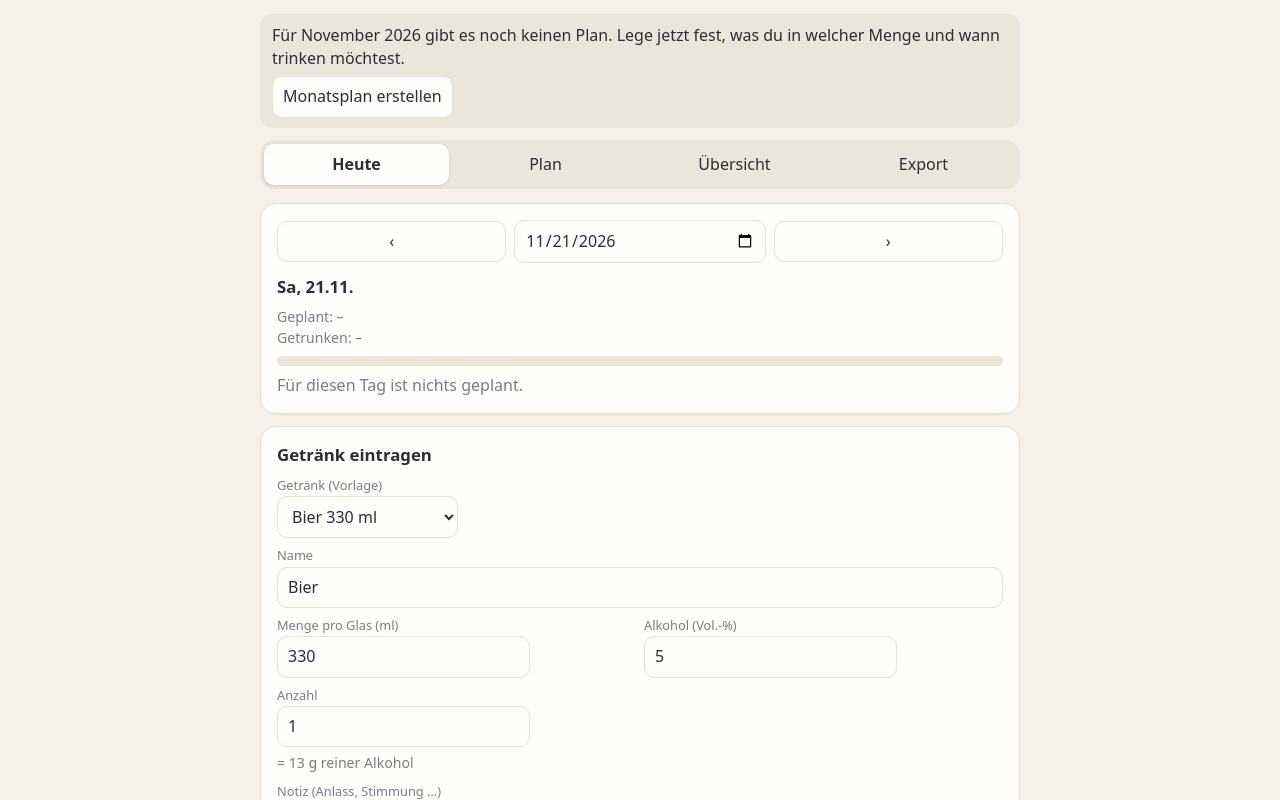
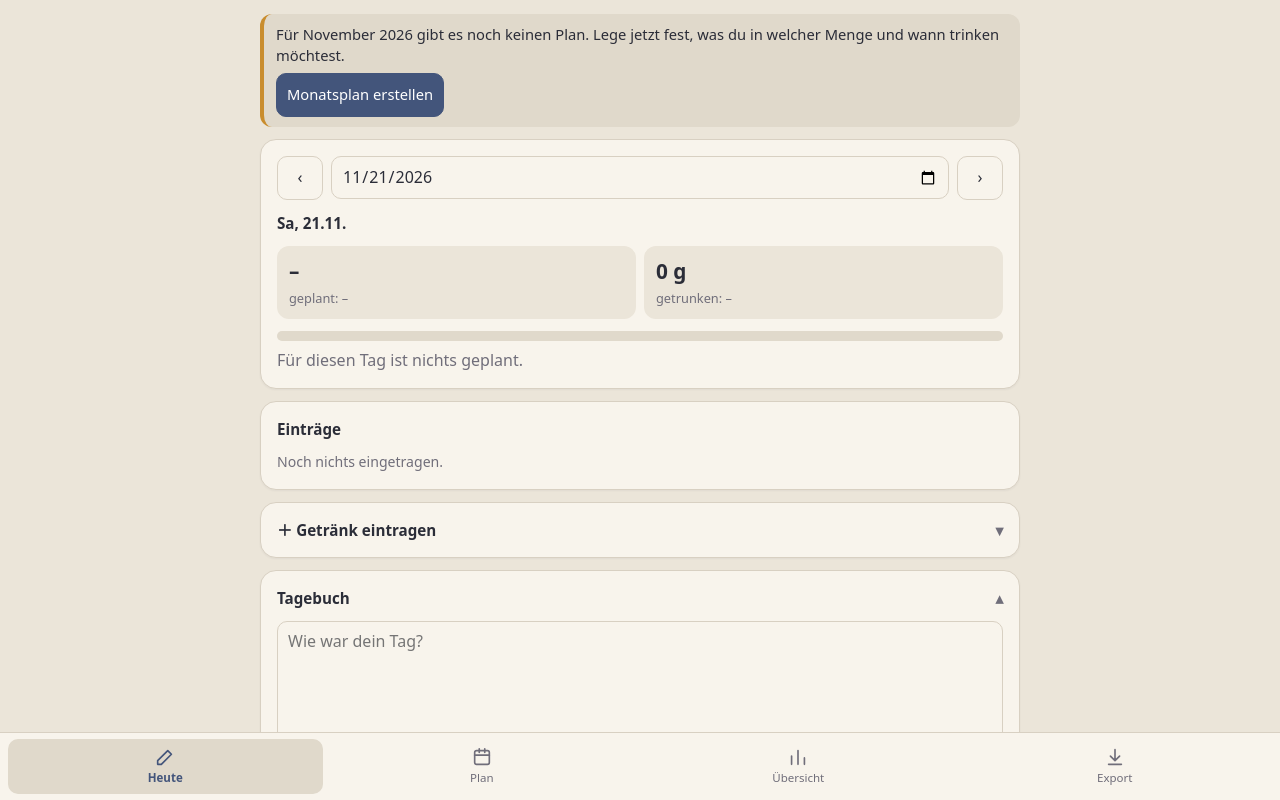
Before and after one commit to zwiebacke/tagebuch, a plain HTML site: page index.html in a window 1280 px wide. Both pictures are taken after a click on the button "Heute". Shown: the top 800 px of the page. Drawn offline with nearby package versions, Linux system fonts and the light colour scheme.

Commit message:
Add files via upload

```diff
--- a/index.html
+++ b/index.html
@@ -2,41 +2,48 @@
 <html lang="de"><head><meta charset="utf-8">
 <meta name="viewport" content="width=device-width, initial-scale=1, viewport-fit=cover">
 <title>Trink-Tagebuch</title>
-<meta name="mobile-web-app-capable" content="yes"><meta name="apple-mobile-web-app-capable" content="yes"><meta name="apple-mobile-web-app-title" content="Tagebuch"><link rel="manifest" href="manifest.webmanifest"><link rel="apple-touch-icon" href="icon-192.png"><meta name="theme-color" content="#f5f1ea">
+<meta name="mobile-web-app-capable" content="yes"><meta name="apple-mobile-web-app-capable" content="yes"><meta name="apple-mobile-web-app-title" content="Tagebuch"><link rel="manifest" href="manifest.webmanifest"><link rel="apple-touch-icon" href="icon-192.png"><meta name="color-scheme" content="light"><meta name="theme-color" content="#ebe5d9">
 <style>
-:root{box-sizing:border-box;padding-top:env(safe-area-inset-top,0px);padding-bottom:env(safe-area-inset-bottom,0px);--bg:#f5f1ea;--cd:#fffdf9;--tx:#2b2d38;--mu:#7d7b87;--ac:#4f6288;--on:#fff;--bd:#e6e0d6;--wa:#d29a3c;--ba:#b9553f;--tr:#ebe6dc;color-scheme:light}
-@media(prefers-color-scheme:dark){:root:not([data-theme=light]){--bg:#16181d;--cd:#1f2229;--tx:#e9eaf0;--mu:#9a9cab;--ac:#a3b8e0;--on:#14171d;--bd:#323644;--wa:#e2b360;--ba:#e58d79;--tr:#2a2e38;color-scheme:dark}}
-:root[data-theme=dark]{--bg:#16181d;--cd:#1f2229;--tx:#e9eaf0;--mu:#9a9cab;--ac:#a3b8e0;--on:#14171d;--bd:#323644;--wa:#e2b360;--ba:#e58d79;--tr:#2a2e38;color-scheme:dark}
+:root{box-sizing:border-box;padding-top:env(safe-area-inset-top,0px);padding-bottom:env(safe-area-inset-bottom,0px);--bg:#ebe5d9;--cd:#f8f4ec;--tx:#2b2d38;--mu:#706e7a;--ac:#43557b;--on:#fff;--bd:#d8d0c2;--wa:#c98d2e;--ba:#b04e39;--tr:#e0d9cb;color-scheme:light}
 html{scroll-padding-top:env(safe-area-inset-top,0px)}
 body{margin:0;background:var(--bg);color:var(--tx);font:16px/1.45 system-ui,-apple-system,"Segoe UI",Roboto,sans-serif}
-main{max-width:760px;margin:0 auto;padding:14px}
-h1{font-size:1.35rem;margin:6px 0 10px}h2{font-size:1.05rem;margin:0 0 8px}
-nav{display:flex;gap:4px;overflow-x:auto;margin-bottom:14px;background:var(--tr);padding:4px;border-radius:14px}
-nav button{flex:1;white-space:nowrap;border-color:transparent;background:none}
+main{max-width:760px;margin:0 auto;padding:14px 14px 96px}
+h1{font-size:1.35rem;margin:6px 0 10px}h2{font-size:.95rem;font-weight:600;margin:0 0 10px}
+nav{position:fixed;left:0;right:0;bottom:0;z-index:5;display:flex;gap:2px;padding:6px 8px calc(6px + env(safe-area-inset-bottom,0px));background:var(--cd);border-top:1px solid var(--bd)}
+nav button{flex:1;display:flex;flex-direction:column;align-items:center;gap:2px;white-space:nowrap;border-color:transparent;background:none;padding:6px 2px;font-size:.72rem;color:var(--mu)}
+input,select,textarea{width:100%;box-sizing:border-box}
+button{min-height:44px}.e button,.chip{min-height:0}.e button{padding:4px 10px}
+button:active{transform:scale(.98)}body{-webkit-tap-highlight-color:transparent}
 button,input,select,textarea{font:inherit;color:var(--tx);background:var(--cd);border:1px solid var(--bd);border-radius:10px;padding:8px 10px;min-width:0}
 button{cursor:pointer;transition:background .15s}button.p{background:var(--ac);color:var(--on);border-color:var(--ac)}
-nav button.on{background:var(--cd);color:var(--tx);font-weight:600;box-shadow:0 1px 3px rgba(40,40,60,.15)}
+nav button.on{background:var(--tr);color:var(--ac);font-weight:600}
+.tiles{display:grid;grid-template-columns:repeat(2,1fr);gap:8px;margin:12px 0}.tiles div{background:var(--bg);border-radius:12px;padding:10px 12px}.tiles b{display:block;font-size:1.3rem}.tiles span{font-size:.8rem;color:var(--mu)}
+summary{cursor:pointer;font-weight:600;font-size:.95rem;list-style:none}summary::-webkit-details-marker{display:none}summary::after{content:'▾';float:right;color:var(--mu)}details[open]>summary::after{content:'▴'}details[open]>summary{margin-bottom:12px}
 input:focus,select:focus,textarea:focus,button:focus-visible{outline:2px solid var(--ac);outline-offset:1px}
 button.g{background:none}
 .c{background:var(--cd);border:1px solid var(--bd);border-radius:16px;padding:16px;margin-bottom:12px;box-shadow:0 1px 2px rgba(40,40,60,.05)}
 .r{display:flex;gap:8px;flex-wrap:wrap;align-items:center}.r>*{flex:1 1 90px}
 label{display:block;font-size:.8rem;color:var(--mu);margin-bottom:2px}
 .mu{color:var(--mu);font-size:.88rem}
+.row{display:flex;align-items:center;gap:10px;padding:12px 6px;border-bottom:1px solid var(--bd);cursor:pointer;min-height:44px}.row:last-child{border-bottom:0}.row.on{background:var(--tr);border-radius:10px}
+.dt{font-weight:600;min-width:86px}.pv{flex:1;color:var(--mu);font-size:.9rem}.pv.has{color:var(--tx)}.ch{color:var(--mu);font-size:1.4rem;line-height:1}
+.stack{display:grid;gap:8px;margin-top:10px}.stack button{padding:12px}.ban button{background:var(--ac);color:var(--on);border-color:var(--ac)}
+.btn{font-size:1rem;color:var(--tx);display:block;text-align:center;padding:12px;border:1px solid var(--bd);border-radius:10px;background:var(--cd);cursor:pointer}
+.lb{display:inline-block;font-size:.72rem;font-weight:600;padding:1px 8px;border-radius:8px;margin-right:6px;vertical-align:1px}.gu{background:#e3ebf6;color:#34507f}.sc{background:#f4e4df;color:#8e3f2e}.fr{background:#f7ebd2;color:#7a5614}
 .chip{display:inline-block;font-size:.72rem;padding:1px 8px;border-radius:10px;background:var(--tr);border:1px solid var(--wa);color:var(--tx);vertical-align:middle}
 .bar{height:10px;background:var(--tr);border-radius:6px;overflow:hidden;margin:8px 0}.bar i{display:block;height:100%;background:var(--ac)}.bar.o i{background:var(--ba)}
-.ban{background:var(--tr);color:var(--tx);border-radius:12px;padding:10px 12px;margin-bottom:12px}.ban button{margin-top:6px}
+.ban{border-left:4px solid var(--wa);font-size:.92rem;background:var(--tr);color:var(--tx);border-radius:12px;padding:10px 12px;margin-bottom:12px}.ban button{margin-top:6px}
 .tw{overflow-x:auto}table{border-collapse:collapse;width:100%;font-size:.9rem}th,td{padding:6px 8px;border-bottom:1px solid var(--bd);text-align:left;white-space:nowrap}
 .ok{color:var(--mu)}.ov{color:var(--ba);font-weight:600}
 .e{display:flex;justify-content:space-between;gap:8px;padding:6px 0;border-bottom:1px solid var(--bd)}
 .g7{display:grid;grid-template-columns:repeat(7,1fr);gap:6px}.g7 input{width:100%;box-sizing:border-box;padding:6px 4px;text-align:center}
 .dg{display:grid;grid-template-columns:repeat(auto-fill,minmax(88px,1fr));gap:6px}
 .dg div{font-size:.75rem;color:var(--mu)}.dg input{width:100%;box-sizing:border-box;padding:6px}
-#t{position:fixed;left:50%;bottom:calc(16px + env(safe-area-inset-bottom,0px));transform:translateX(-50%);background:var(--tx);color:var(--bg);padding:8px 14px;border-radius:20px;display:none;z-index:9}
+#t{position:fixed;left:50%;bottom:calc(80px + env(safe-area-inset-bottom,0px));transform:translateX(-50%);background:var(--tx);color:var(--bg);padding:8px 14px;border-radius:20px;display:none;z-index:9}
 </style></head><body><main>
 <div id="ban"></div>
 <nav id="nav"></nav>
 <div id="v"></div>
-<p class="mu">Die Daten liegen nur in diesem Browser – sichere sie regelmäßig als JSON-Datei (Reiter „Export“).</p>
 </main><div id="t"></div>
 <script src="https://cdnjs.cloudflare.com/ajax/libs/jspdf/2.5.1/jspdf.umd.min.js"></script>
 <script>
@@ -90,8 +97,9 @@ const preOpts=PRE.map((x,i)=>`<option value="${i}">${x[0]}${i<7?' '+x[1]+' ml':'
 const toast=m=>{const t=$('#t');t.textContent=m;t.style.display='block';clearTimeout(toast.h);toast.h=setTimeout(()=>t.style.display='none',2600)};
 const go=(t,m)=>{tab=t;if(m)pm=m;render();scrollTo(0,0)};
 
+const IC={heute:`<path d="M4 20h4L19 9l-4-4L4 16z"/>`,plan:`<rect x="4" y="5" width="16" height="15" rx="2"/><path d="M4 10h16M9 3v4M15 3v4"/>`,ue:`<path d="M5 20V11M12 20V5M19 20v-7"/>`,export:`<path d="M12 4v11M7 11l5 5 5-5M5 20h14"/>`};
 function render(){
- $('#nav').innerHTML=[['heute','Heute'],['plan','Plan'],['ue','Übersicht'],['export','Export']].map(([k,l])=>`<button class="${tab===k?'on':''}" onclick="go('${k}')">${l}</button>`).join('');
+ $('#nav').innerHTML=[['heute','Heute'],['plan','Plan'],['ue','Übersicht'],['export','Export']].map(([k,l])=>`<button class="${tab===k?'on':''}" onclick="go('${k}')"><svg viewBox="0 0 24 24" width="22" height="22" fill="none" stroke="currentColor" stroke-width="1.8" stroke-linecap="round" stroke-linejoin="round">${IC[k]}</svg>${l}</button>`).join('');
  $('#ban').innerHTML=plan(thisM)?'':`<div class="ban">Für ${mname(thisM)} gibt es noch keinen Plan. Lege jetzt fest, was du in welcher Menge und wann trinken möchtest.<br><button onclick="go('plan','${thisM}')">Monatsplan erstellen</button></div>`;
  $('#v').innerHTML={heute:vHeute,plan:vPlan,ue:vUeb,export:vExport}[tab]();
  if(tab==='heute')upd();
@@ -101,12 +109,12 @@ function vHeute(){
  const a=act(day),p=planned(day),pi=pItems(day),es=aItems(day);
  const pct=p==null?0:p>0?Math.min(100,a/p*100):(a>0?100:0),over=p!=null&&a>p+.5;
  const st=p==null?'Für diesen Tag ist nichts geplant.':over?`Über dem Plan (${fg(a-p)} Alkohol mehr)`:`Noch ${fg(Math.max(0,p-a))} Alkohol im Plan`;
- return `<div class="c"><div class="r"><button onclick="day=addD(day,-1);render()">‹</button><input type="date" value="${day}" onchange="if(this.value){day=this.value;render()}"><button onclick="day=addD(day,1);render()">›</button></div>
+ return `<div class="c"><div class="r"><button style="flex:0 0 46px" onclick="day=addD(day,-1);render()">‹</button><input type="date" value="${day}" onchange="if(this.value){day=this.value;render()}"><button style="flex:0 0 46px" onclick="day=addD(day,1);render()">›</button></div>
  <h2 style="margin-top:12px">${dl(day)}</h2>
- ${occ(day)?'<div>Anlass: <b>'+esc(occ(day))+'</b></div>':''}<div class="mu">Geplant: ${esc(pl(pi))}${p!=null?' · '+fg(p)+' Alkohol':''}</div>
- <div class="mu">Getrunken: ${es.length?esc(fl2(es))+' · '+fg(a)+' Alkohol':'–'}</div>
+ ${occ(day)?'<div>Anlass: <b>'+esc(occ(day))+'</b></div>':''}<div class="tiles"><div><b>${p!=null?fg(p):'–'}</b><span>geplant: ${esc(pl(pi))}</span></div><div><b class="${over?'ov':''}">${fg(a)}</b><span>getrunken: ${es.length?esc(fl2(es)):'–'}</span></div></div>
  <div class="bar ${over?'o':''}"><i style="width:${pct}%"></i></div><div class="${over?'ov':'ok'}">${st}</div></div>
- <div class="c"><h2>Getränk eintragen</h2><div class="r">
+ <div class="c"><h2>Einträge</h2>${es.length?es.map(e=>`<div class="e"><span>${esc(fi(e))}${e.note?'<br><span class="mu">'+esc(e.note)+'</span>':''}</span><span>${fg(G(e))} <button class="g" onclick="delE(${e.id})" aria-label="Löschen">✕</button></span></div>`).join(''):'<span class="mu">Noch nichts eingetragen.</span>'}</div>
+ <details class="c" ${fo?'open':''} ontoggle="fo=this.open"><summary>＋ Getränk eintragen</summary><div class="r">
  <div><label>Getränk (Vorlage)</label><select id="pr" onchange="pre()">${preOpts}</select></div>
  </div>
  <div style="margin-top:8px"><label>Name</label><input id="dn" value="Bier" style="width:100%;box-sizing:border-box"></div>
@@ -115,12 +123,11 @@ function vHeute(){
  <div><label>Anzahl</label><input id="ct" type="number" min="1" step="1" value="1" oninput="upd()"></div></div>
  <div class="mu" id="ci" style="margin-top:6px"></div>
  <div style="margin-top:8px"><label>Notiz (Anlass, Stimmung …)</label><input id="nt" style="width:100%;box-sizing:border-box"></div>
- <div class="r" style="margin-top:10px"><button class="p" onclick="addE()">Eintragen</button></div></div>
- <div class="c"><h2>Einträge</h2>${es.length?es.map(e=>`<div class="e"><span>${esc(fi(e))}${e.note?'<br><span class="mu">'+esc(e.note)+'</span>':''}</span><span>${fg(G(e))} <button class="g" onclick="delE(${e.id})" aria-label="Löschen">✕</button></span></div>`).join(''):'<span class="mu">Noch nichts eingetragen.</span>'}</div>
- <div class="c"><h2>Tagebuch</h2><textarea rows="5" style="width:100%;box-sizing:border-box" placeholder="Wie war dein Tag?" oninput="setN('d',this.value)">${esc((S.notes[day]||{}).d)}</textarea>
+ <div class="r" style="margin-top:10px"><button class="p" onclick="addE()">Eintragen</button></div></details>
+ <details class="c" ${fd?'open':''} ontoggle="fd=this.open"><summary>Tagebuch</summary><textarea rows="5" style="width:100%;box-sizing:border-box" placeholder="Wie war dein Tag?" oninput="setN('d',this.value)">${esc((S.notes[day]||{}).d)}</textarea>
  <div style="margin-top:8px"><label>Guter Punkt heute</label><input style="width:100%;box-sizing:border-box" value="${esc((S.notes[day]||{}).g)}" oninput="setN('g',this.value)"></div>
  <div style="margin-top:8px"><label>Schlechter Punkt heute</label><input style="width:100%;box-sizing:border-box" value="${esc((S.notes[day]||{}).b)}" oninput="setN('b',this.value)"></div>
- <div style="margin-top:8px"><label>Früher an so einem Tag – Verhalten mit Alkohol</label><textarea rows="2" style="width:100%;box-sizing:border-box" placeholder="z. B. früher hätte ich dabei ein Bier getrunken" oninput="setN('f',this.value)">${esc((S.notes[day]||{}).f)}</textarea></div></div>`;
+ <div style="margin-top:8px"><label>Früher an so einem Tag – Verhalten mit Alkohol</label><textarea rows="2" style="width:100%;box-sizing:border-box" placeholder="z. B. früher hätte ich dabei ein Bier getrunken" oninput="setN('f',this.value)">${esc((S.notes[day]||{}).f)}</textarea></div></details>`;
 }
 function pre(){const x=PRE[$('#pr').value];$('#dn').value=x[0]==='Eigenes'?'':x[0];$('#ml').value=x[1];$('#pc').value=x[2];upd()}
 function upd(){const m=$('#ml'),c=$('#pc'),k=$('#ct'),o=$('#ci');if(m&&c&&k&&o)o.textContent='= '+fg((+m.value||0)*(+k.value||1)*(+c.value||0)/100*.8)+' reiner Alkohol'}
@@ -138,10 +145,10 @@ function vPlan(){
  const sum=ds.reduce((a,s)=>a+(p.days[s]?sumG(p.days[s]):0),0);
  return `<div class="c"><h2>Monatsplan</h2><input type="month" value="${pm}" onchange="if(this.value){pm=this.value;ed=null;render()}">
  <p class="mu">Lege fest, welches Getränk du in welcher Menge an welchem Tag trinken möchtest.</p>
- <div style="margin-top:10px"><label>Monatslimit – was und wie viel</label><div class="e"><span class="mu">${p.maxItems&&p.maxItems.length?esc(pl(p.maxItems))+' · '+fg(sumG(p.maxItems)):'kein Getränke-Limit'}</span><button class="g" onclick="edM()">Bearbeiten</button></div></div></div>
+ <div class="row" onclick="edM()" style="border-top:1px solid var(--bd);margin-top:6px"><span class="dt">Monatslimit</span><span class="pv ${p.maxItems&&p.maxItems.length?'has':''}">${p.maxItems&&p.maxItems.length?esc(pl(p.maxItems))+' · '+fg(sumG(p.maxItems)):'kein Limit'}</span><span class="ch">›</span></div></div>
  ${ed?edCard():''}
  <div class="c"><h2>Tage</h2><div class="mu" style="margin-bottom:8px">Geplanter Alkohol im Monat: ${fg(sum)}</div>
- ${ds.map(s=>`<div class="e"><span>${dl(s)}${occ(s)?' · <b>'+esc(occ(s))+'</b>':''} <span class="mu">${esc(pl(p.days[s]||[]))}</span></span><button class="g" onclick="edD('${s}')">Bearbeiten</button></div>`).join('')}</div>`;
+ ${ds.map(s=>{const it=p.days[s]||[],oc=occ(s);return `<div class="row${s===today?' on':''}" onclick="edD('${s}')"><span class="dt">${dl(s)}</span><span class="pv ${it.length?'has':''}">${oc?'<b>'+esc(oc)+'</b> · ':''}${esc(pl(it))}</span><span class="ch">›</span></div>`}).join('')}</div>`;
 }
 function edCard(){
  const l=edList(),t=ed.k==='m'?'Monatslimit':dl(ed.s);
@@ -167,7 +174,7 @@ function status(s){
 function weeks(isos){const m={};isos.forEach(s=>{(m[wStart(s)]=m[wStart(s)]||[]).push(s)});return Object.entries(m)}
 
 function chart(items,step){
- const W=700,H=190,L0=36,pb=22,pt=10,n=items.length;
+ const W=360,H=180,L0=28,pb=22,pt=10,n=items.length;
  const mx=Math.max(10,...items.map(v=>Math.max(v.a,v.p||0,v.l||0)))*1.1,bw=(W-L0)/n,Y=v=>pt+(H-pt-pb)*(1-v/mx);
  let g='';
  [0,.5,1].forEach(f=>{const v=mx/1.1*f;g+=`<line x1="${L0}" x2="${W}" y1="${Y(v)}" y2="${Y(v)}" style="stroke:var(--bd)"/><text x="${L0-4}" y="${Y(v)+4}" text-anchor="end" style="fill:var(--mu);font-size:10px">${Math.round(v)}</text>`});
@@ -194,23 +201,23 @@ function vUebA(){
   return{lab:d.toLocaleDateString('de-DE',{month:'short'}),a,p,l:m||0,over:m!=null&&a>m+.5||(m==null&&p>0&&a>p+.5),title:mname(ym)+': '+fg(a)+(p?' (geplant '+fg(p)+')':'')+(m!=null?', Limit '+fg(m):''),click:`pm='${ym}';render()`}});
  const all=Object.keys(S.entries).filter(has),allG=all.reduce((x,s)=>x+act(s),0),allA=agg(all);
  return `<div class="c"><h2>Übersicht</h2><input type="month" value="${pm}" onchange="if(this.value){pm=this.value;render()}">
- <p>Alkohol getrunken <b>${fg(tot)}</b> · geplant <b>${fg(tp)}</b><br><span class="mu">Tage über Plan: <b class="${ov?'ov':''}">${ov}</b> · Tage ohne Alkohol: <b>${fr}</b></span></p>
+ <div class="tiles"><div><b>${fg(tot)}</b><span>getrunken</span></div><div><b>${fg(tp)}</b><span>geplant</span></div><div><b class="${ov?'ov':''}">${ov}</b><span>Tage über Plan</span></div><div><b>${fr}</b><span>Tage ohne Alkohol</span></div></div>
  ${lim!=null?`<div class="mu">Monatslimit: ${esc(maxTxt(pm))}</div><div class="bar ${lo?'o':''}"><i style="width:${pct}%"></i></div><div class="${lo?'ov':'ok'}">${lo?'Limit überschritten ('+fg(tot-lim)+' mehr)':'Noch '+fg(Math.max(0,lim-tot))+' bis zum Limit'}</div>`:'<div class="mu">Kein Monatslimit festgelegt.</div>'}
  ${ag?`<p class="mu" style="margin-bottom:0">Getränke: ${esc(ag)}</p>`:''}
  ${plan(pm)?'':'<p class="mu">Für diesen Monat gibt es noch keinen Plan.</p>'}</div>
- <div class="c"><h2>Alkohol pro Tag (g)</h2>${chart(di,ds.length>20?3:1)}<div class="mu">Balken: getrunken (rot = über Plan) · orange Strich: geplant. Tipp auf einen Tag öffnet ihn.</div></div>
+ <div class="c"><h2>Alkohol pro Tag (g)</h2>${chart(di,ds.length>20?5:1)}<div class="mu">Balken: getrunken (rot = über Plan) · orange Strich: geplant. Tipp auf einen Tag öffnet ihn.</div></div>
  <div class="c"><h2>Letzte 12 Monate (g)</h2>${chart(mi,1)}<div class="mu">Balken: getrunken (rot = über Plan bzw. Limit) · orange Strich: geplant · gestrichelt: Monatslimit. Tipp auf einen Monat wählt ihn aus.</div></div>
  <div class="c"><h2>Insgesamt</h2><p style="margin:0">${all.length} Tage mit Getränken · <b>${fg(allG)}</b> reiner Alkohol</p>${allA?`<p class="mu" style="margin-bottom:0">${esc(allA)}</p>`:''}</div>`;
 }
-let tAll=false,tF=false;
+let tAll=false,tF=false,fo=false,fd=true;
 const tbHas=s=>{const n=S.notes[s]||{};return !!(occ(s)||n.d||n.g||n.b||n.f)};
 function vTb(){
  const ds=mDays(pm),sh=tF?ds.filter(s=>(S.notes[s]||{}).f):tAll?ds:ds.filter(tbHas);
  return `<div class="c"><h2>Tagebuch</h2><input type="month" value="${pm}" onchange="if(this.value){pm=this.value;render()}">
- <div class="r" style="margin-top:8px"><span class="mu">${ds.filter(tbHas).length} Tage mit Eintrag in ${mname(pm)} · ${ds.filter(s=>(S.notes[s]||{}).f).length} markiert</span><button class="g" onclick="tAll=!tAll;render()">${tAll?'Nur Tage mit Eintrag':'Alle Tage zeigen'}</button><button class="${tF?'p':'g'}" onclick="tF=!tF;render()">Nur markierte</button></div></div>
+ <div class="mu" style="margin:10px 0 8px">${ds.filter(tbHas).length} Tage mit Eintrag · ${ds.filter(s=>(S.notes[s]||{}).f).length} markiert</div><div class="r"><button class="${tAll?'p':'g'}" onclick="tAll=!tAll;render()">Alle Tage</button><button class="${tF?'p':'g'}" onclick="tF=!tF;render()">Nur markierte</button></div></div>
  ${sh.length?sh.map(s=>{const n=S.notes[s]||{};return `<div class="c" style="cursor:pointer${n.f?';border-left:4px solid var(--wa)':''}" onclick="day='${s}';go('heute')"><b>${dl(s)}</b>${n.f?' <span class="chip">Früher mit Alkohol</span>':''}${occ(s)?' · '+esc(occ(s)):''}
  ${has(s)?`<div class="mu">Getrunken: ${esc(fl2(aItems(s)))}</div>`:''}
- <div style="margin-top:6px"><span class="mu">Gut:</span> ${n.g?esc(n.g):'–'}</div><div><span class="mu">Schlecht:</span> ${n.b?esc(n.b):'–'}</div>${n.f?`<div style="margin-top:6px"><span class="mu">Früher:</span> ${esc(n.f)}</div>`:''}
+ <div style="margin-top:6px"><span class="lb gu">Gut</span> ${n.g?esc(n.g):'–'}</div><div><span class="lb sc">Schlecht</span> ${n.b?esc(n.b):'–'}</div>${n.f?`<div style="margin-top:6px"><span class="lb fr">Früher</span> ${esc(n.f)}</div>`:''}
  ${n.d?`<div class="mu" style="white-space:pre-wrap;margin-top:6px">${esc(n.d)}</div>`:''}</div>`}).join(''):'<div class="c mu">Noch keine Tagebuch-Einträge in diesem Monat.</div>'}`;
 }
 function mkDiaryPdf(){
@@ -229,13 +236,14 @@ function mkDiaryPdf(){
  saveFile('tagebuch-'+pm+'.pdf',d.output('blob'));
 }
 function vExport(){
- return `<div class="c"><h2>PDF-Auswertung</h2>
- <div class="r"><div><label>Monat</label><input type="month" value="${pm}" onchange="if(this.value){pm=this.value;render()}"></div><button class="p" onclick="mkPdf('m')">Monats-PDF</button></div>
- <div class="r" style="margin-top:10px"><div><label>Woche (beliebiger Tag darin)</label><input type="date" value="${pw}" onchange="if(this.value)pw=this.value"></div><button class="p" onclick="mkPdf('w')">Wochen-PDF</button></div>
- <div class="r" style="margin-top:10px"><div class="mu">Nur das Tagebuch (Anlass, Gut, Schlecht, Text) für den oben gewählten Monat</div><button class="p" onclick="mkDiaryPdf()">Tagebuch-PDF</button></div></div>
- <div class="c"><h2>Backup (JSON)</h2>
- <div class="r"><button class="p" onclick="expJ()">Backup speichern</button><label class="g" style="margin:0"><input type="file" accept=".json,application/json" onchange="readF(this.files[0])" style="width:100%"></label></div>
- ${imp?`<div class="ban" style="background:var(--ac);color:var(--on)">Backup mit ${Object.keys(imp.entries).length} Tagen und ${Object.keys(imp.plans).length} Monatsplänen geladen.<br><div class="r" style="margin-top:6px"><button onclick="doImp(true)">Zusammenführen</button><button onclick="doImp(false)">Alles ersetzen</button><button onclick="imp=null;render()">Abbrechen</button></div></div>`:''}</div>`;
+ return `<div class="c"><h2>PDF</h2>
+ <label>Monat</label><input type="month" value="${pm}" onchange="if(this.value){pm=this.value;render()}">
+ <div class="stack"><button class="p" onclick="mkPdf('m')">Monats-PDF</button><button class="p" onclick="mkDiaryPdf()">Tagebuch-PDF</button></div>
+ <label style="margin-top:16px">Woche (beliebiger Tag darin)</label><input type="date" value="${pw}" onchange="if(this.value)pw=this.value">
+ <div class="stack"><button class="p" onclick="mkPdf('w')">Wochen-PDF</button></div></div>
+ <div class="c"><h2>Backup</h2><p class="mu" style="margin-top:0">Deine Daten liegen nur auf diesem Gerät – sichere sie regelmäßig.</p>
+ <div class="stack"><button class="p" onclick="expJ()">Backup speichern</button><label class="btn">Backup einspielen<input type="file" accept=".json,application/json" onchange="readF(this.files[0])" hidden></label></div>
+ ${imp?`<div class="c" style="border:2px solid var(--ac);margin:14px 0 0">Backup mit ${Object.keys(imp.entries).length} Tagen, ${Object.keys(imp.notes).length} Tagebuch-Tagen und ${Object.keys(imp.plans).length} Monatsplänen geladen.<div class="stack"><button onclick="doImp(true)">Zusammenführen</button><button onclick="doImp(false)">Alles ersetzen</button><button class="g" onclick="imp=null;render()">Abbrechen</button></div></div>`:''}</div>`;
 }
 async function saveFile(name,data){
  const type=name.endsWith('.pdf')?'application/pdf':'application/json';
--- a/sw.js
+++ b/sw.js
@@ -1,4 +1,4 @@
-const V='tagebuch-v15',CORE=['./','index.html','manifest.webmanifest','icon-192.png','icon-512.png'];
+const V='tagebuch-v23',CORE=['./','index.html','manifest.webmanifest','icon-192.png','icon-512.png'];
 self.addEventListener('install',e=>{e.waitUntil(caches.open(V).then(c=>c.addAll(CORE)).then(()=>self.skipWaiting()))});
 self.addEventListener('activate',e=>{e.waitUntil(caches.keys().then(k=>Promise.all(k.filter(x=>x!==V).map(x=>caches.delete(x)))).then(()=>self.clients.claim()))});
 self.addEventListener('fetch',e=>{
```
Also changed, not shown: icon-192.png, icon-512.png, manifest.webmanifest.
